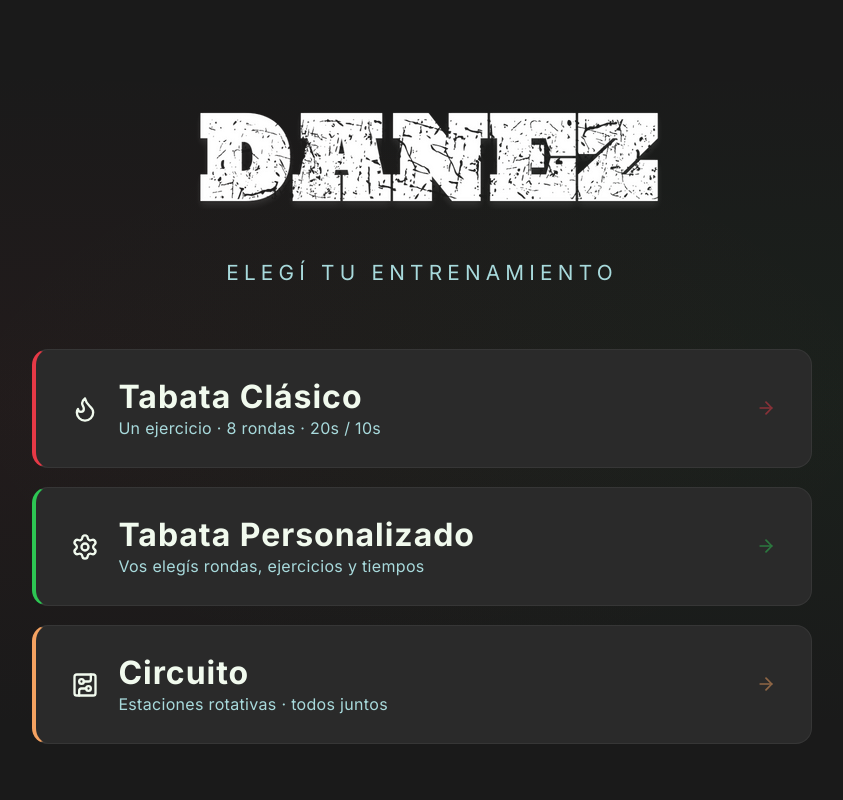
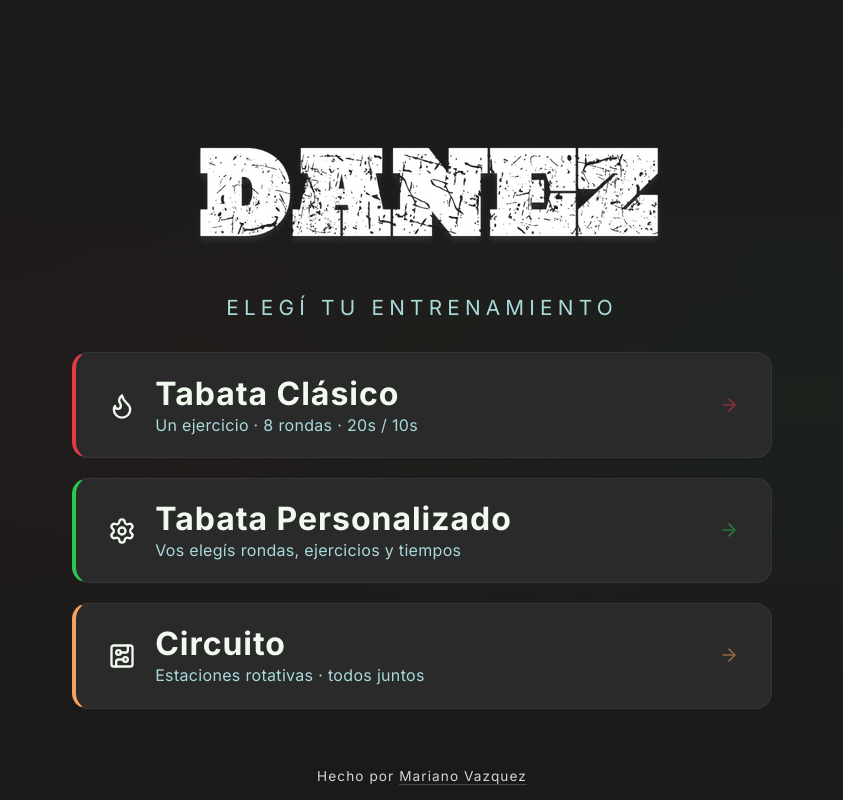
Before and after one commit to mareanovazquez/tabata-danez, a React (Vite) app: page / in a window 1280 px wide. Shown: the whole page, without its empty margins (218-1061 px from the left). Built offline with nearby package versions, Linux system fonts and the light colour scheme.

Commit message:
add signature to app

```diff
--- a/src/components/ModeSelector.jsx
+++ b/src/components/ModeSelector.jsx
@@ -35,7 +35,9 @@ function ModeSelector({ onSelectMode }) {
       <header className="mode-selector__header">
         <div className="mode-selector__logo">
           <span className="mode-selector__logo-icon"></span>
-          <div className="mode-selector__logo-img"><img src={logo} alt="logo" /></div>
+          <div className="mode-selector__logo-img">
+            <img src={logo} alt="logo" />
+          </div>
         </div>
         <p className="mode-selector__subtitle">Elegí tu entrenamiento</p>
       </header>
@@ -61,6 +63,17 @@ function ModeSelector({ onSelectMode }) {
           </button>
         ))}
       </div>
+
+      <footer className="mode-selector__credit">
+        Hecho por{" "}
+        <a
+          href="https://marianovazquez.ar"
+          target="_blank"
+          rel="noopener noreferrer"
+        >
+          Mariano Vazquez
+        </a>
+      </footer>
     </div>
   );
 }
--- a/src/styles/components/modeSelector.css
+++ b/src/styles/components/modeSelector.css
@@ -1,13 +1,13 @@
-
 /* ── Contenedor principal ───────────────────────────────────────────────── */
 .mode-selector {
+    position: relative;
     height: 100vh;
     width: 100vw;
     display: flex;
     flex-direction: column;
     align-items: center;
     justify-content: center;
-    gap: var(--spacing-lg);
+    gap: var(--spacing-md);
     padding: var(--spacing-md);
     background-color: var(--bg-dark);
 
@@ -35,12 +35,12 @@
     display: flex;
     align-items: center;
     justify-content: center;
-    }
+}
 
 .mode-selector__logo-img img {
-        width: 100%;
-        margin-left: auto;
-        margin-right: auto;
+    width: 100%;
+    margin-left: auto;
+    margin-right: auto;
 }
 
 .mode-selector__subtitle {
@@ -165,6 +165,30 @@
     transform: translateX(4px);
 }
 
+/* ── Crédito / Firma ────────────────────────────────────────────────────── */
+.mode-selector__credit {
+    font-size: clamp(0.7rem, 1.2vw, 0.85rem);
+    color: var(--text-light);
+    opacity: 0.85;
+    letter-spacing: 0.08em;
+    position: absolute;
+    bottom: var(--spacing-sm);
+    left: 0;
+    right: 0;
+    text-align: center;
+}
+
+.mode-selector__credit a {
+    color: inherit;
+    text-decoration: none;
+    border-bottom: 1px solid rgba(168, 218, 220, 0.3);
+    transition: opacity var(--transition-fast);
+}
+
+.mode-selector__credit a:hover {
+    opacity: 1;
+    color: var(--color-round-rest);
+}
 /* ── Animaciones ─────────────────────────────────────────────────────────── */
 @keyframes fadeSlideDown {
     from {
@@ -191,11 +215,11 @@
 /* ── Responsive: pantalla grande / proyector ─────────────────────────────── */
 @media (min-width: 1200px) {
     .mode-selector__grid {
-        max-width: 780px;
+        max-width: 700px;
         gap: 1.2rem;
     }
 
     .mode-card {
-        padding: 1.8rem 2.2rem;
+        padding: 1.4rem 2rem;
     }
 }
```
